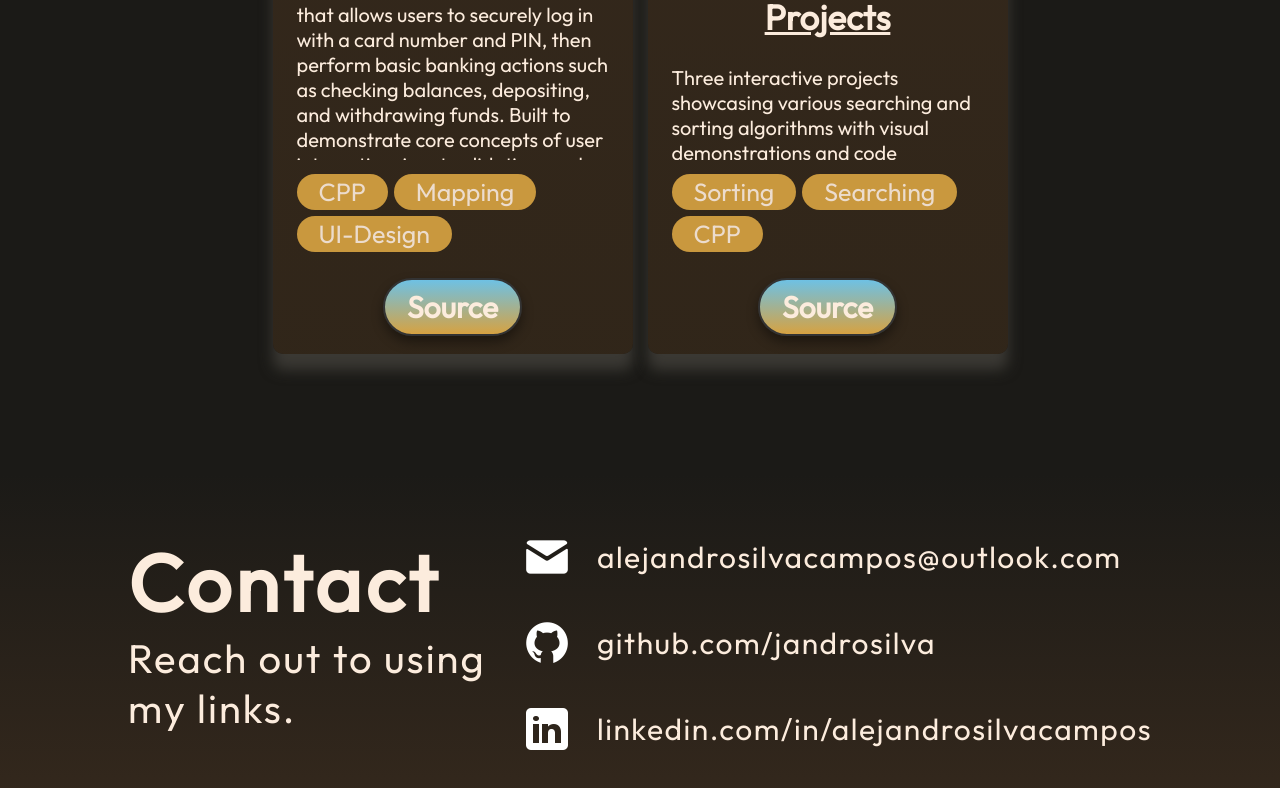
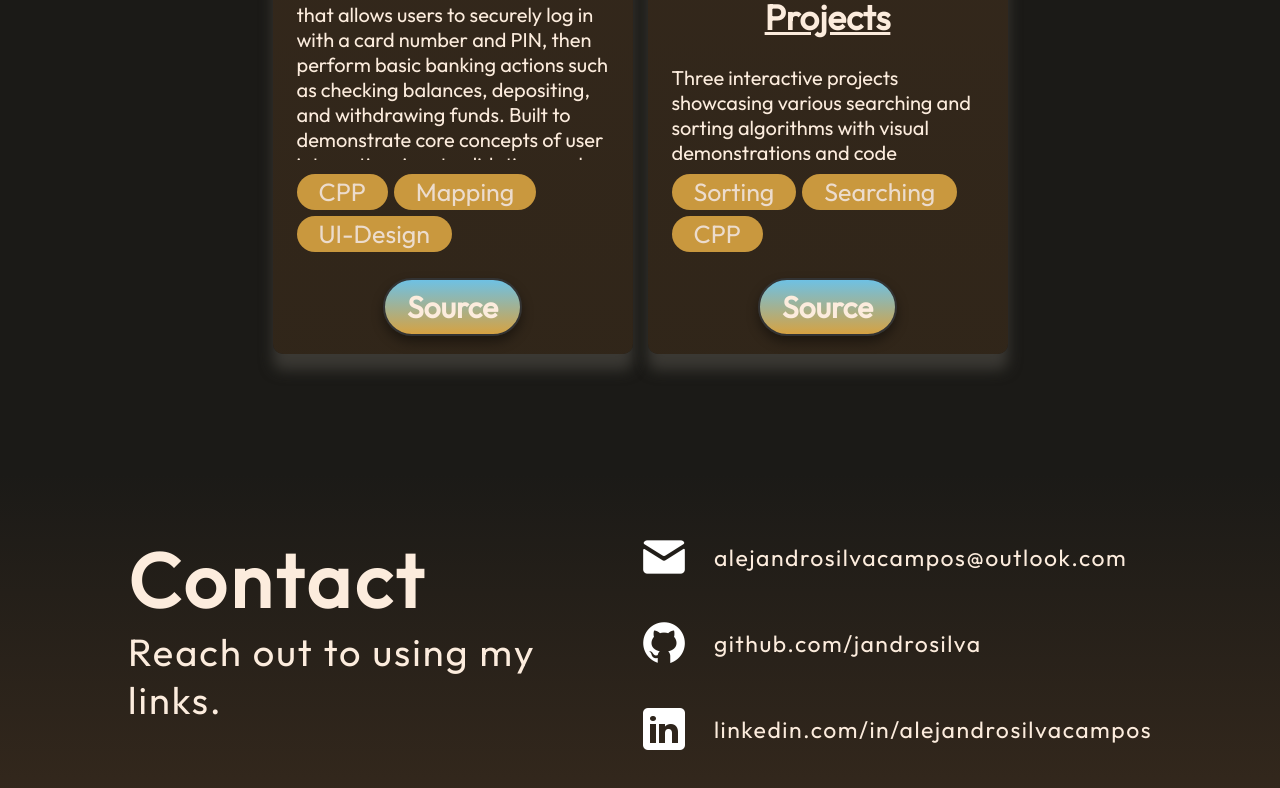
Before and after one commit to jandrosilva/Final-Project-CPSC349, a React (Vite) app in the folder final-project/: page / in a window 1280 px wide. Shown: the part 3728-4516 px from the top of the page. Built offline with nearby package versions, Linux system fonts and the light colour scheme; a web font is replaced by a local one.

Commit message:
final adjustment

```diff
--- a/final-project/src/components/Contact/Contact.module.css
+++ b/final-project/src/components/Contact/Contact.module.css
@@ -19,13 +19,13 @@
 }
 
 .text h2 {
-    font-size: 80px;
+    font-size: 76px;
     font-weight: 700;
     letter-spacing: 4px;
 }
 
 .text p {
-    font-size: 40px;
+    font-size: 38px;
     font-weight: 400;
     letter-spacing: 2px;
 
@@ -48,7 +48,7 @@
 .link a {
     color: var(--color-text);
     text-decoration: none;
-    font-size: 30px;
+    font-size: 23px;
     font-weight: 400;
     letter-spacing: 1.5px;
 }
@@ -78,7 +78,7 @@
     }
 
     .link a {
-        font-size: 20px;
+        font-size: 16px;
     }
 
 }
```
